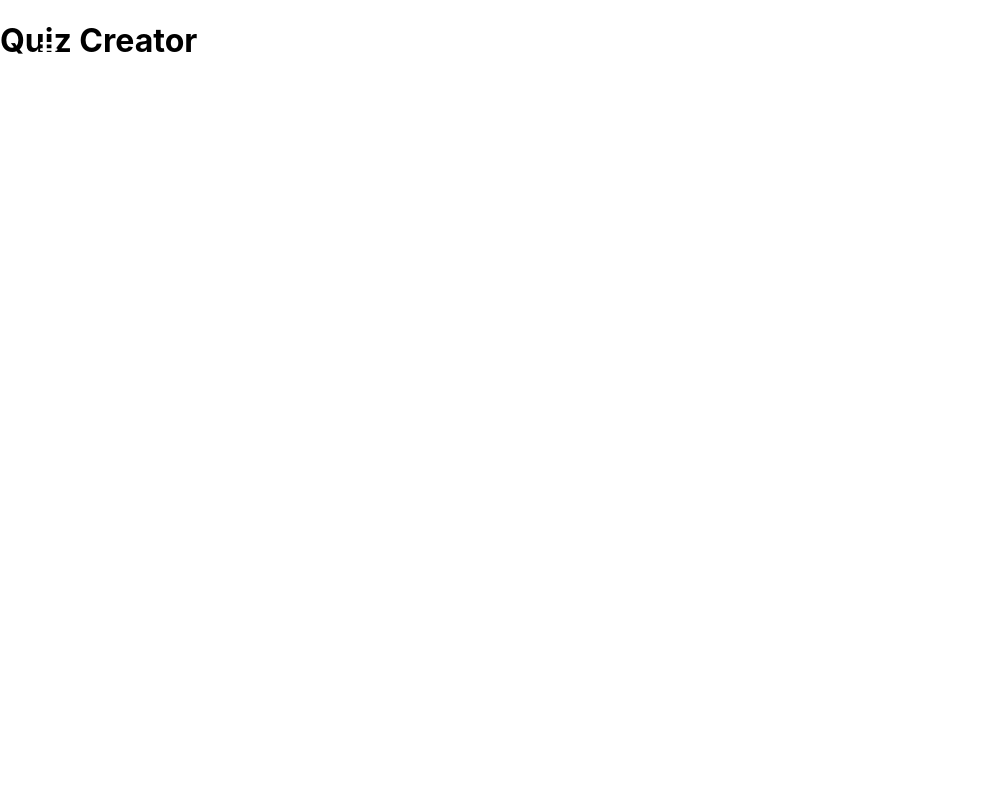
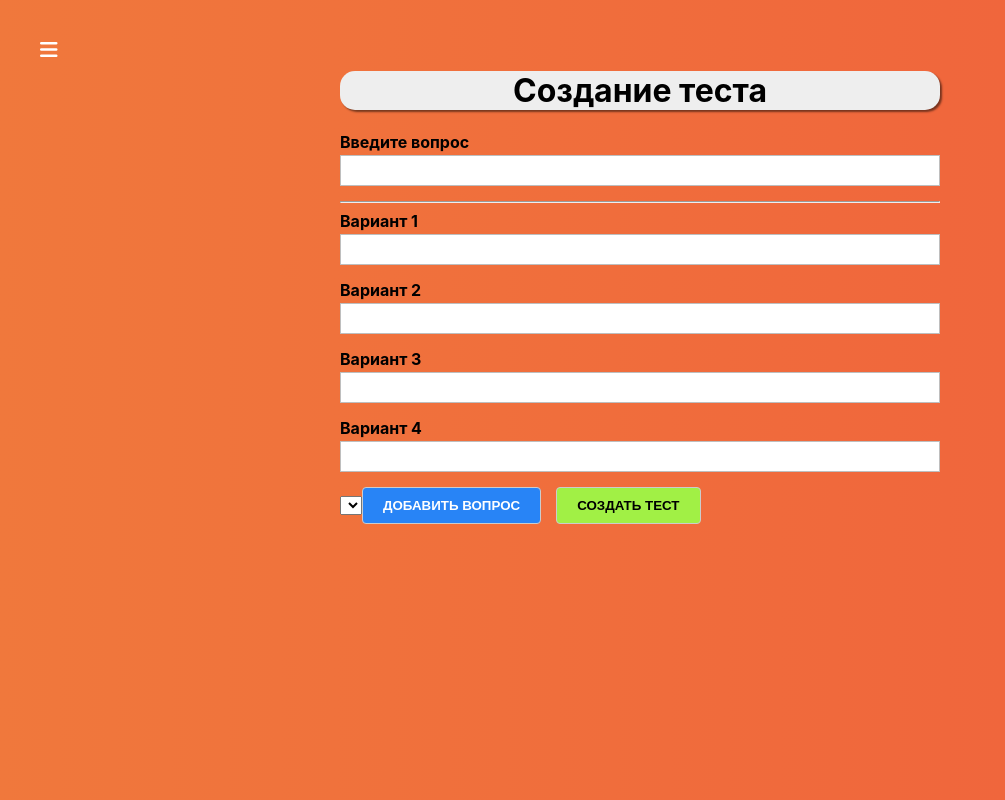
Before and after one commit to EvgeniyBudaev/react-quiz, a React app: page /quiz-creator in a window 1280 px wide. Shown: the whole page, without its empty margins (0-1005 px from the left). Built offline with nearby package versions, Linux system fonts and the light colour scheme.

Commit message:
Создание контролов

```diff
--- a/src/containers/Auth/Auth.js
+++ b/src/containers/Auth/Auth.js
@@ -11,6 +11,7 @@ function validateEmail(email) {
 
 export default class Auth extends Component {
   state = {
+    isFormValid: false,
     formControls: {
       email: {
         value: "",
@@ -81,8 +82,15 @@ export default class Auth extends Component {
 
     formControls[controlName] = control;
 
+    let isFormValid = true;
+
+    Object.keys(formControls).forEach(name => {
+      isFormValid = formControls[name].valid && isFormValid;
+    });
+
     this.setState({
-      formControls
+      formControls,
+      isFormValid
     });
   };
 
@@ -114,10 +122,18 @@ export default class Auth extends Component {
           <form onSubmit={this.submitHandler} className={classes.AuthForm}>
             {this.renderInputs()}
 
-            <Button type="success" onClick={this.loginHandler}>
+            <Button
+              type="success"
+              onClick={this.loginHandler}
+              disabled={!this.state.isFormValid}
+            >
               Войти
             </Button>
-            <Button type="primary" onClick={this.registerHandler}>
+            <Button
+              type="primary"
+              onClick={this.registerHandler}
+              disabled={!this.state.isFormValid}
+            >
               Зарегистрироваться
             </Button>
           </form>
--- a/src/containers/QuizCreator/QuizCreator.js
+++ b/src/containers/QuizCreator/QuizCreator.js
@@ -1,11 +1,96 @@
 import React, { Component } from "react";
+import classes from "./QuizCreator.module.css";
+import Button from "../../components/UI/Button/Button";
+import { createControl } from "../../form/formFramework";
+import Input from "../../components/UI/Input/Input";
+import Auxiliary from '../../hoc/Auxiliary/Auxiliary';
+
+function createOptionControl(number) {
+  return createControl(
+    {
+      label: `Вариант ${number}`,
+      errorMessage: "Значение не может быть пустым",
+      id: number
+    },
+    { required: true }
+  );
+}
+
+function createFormControls() {
+  return {
+    question: createControl(
+      {
+        label: "Введите вопрос",
+        errorMessage: "Вопрос не может быть пустым"
+      },
+      { required: true }
+    ),
+    option1: createOptionControl(1),
+    option2: createOptionControl(2),
+    option3: createOptionControl(3),
+    option4: createOptionControl(4)
+  };
+}
 
 export default class QuizCreator extends Component {
+  state = {
+    quiz: [],
+    formControls: createFormControls()
+  };
+
+  submitHandler = event => {
+    event.preventDefault();
+  };
+
+  addQuestionHandler = () => {};
+
+  createQuizHandler = () => {};
+
+  changeHandler = (value, controlName) => {};
+
+  renderControls() {
+    return Object.keys(this.state.formControls).map((controlName, index) => {
+      const control = this.state.formControls[controlName];
+      return (
+        <Auxiliary key={controlName + index}>
+          <Input
+            label={control.label}
+            value={control.value}
+            valid={control.valid}
+            shouldValidate={!!control.validation}
+            touched={control.touched}
+            errorMessage={control.errorMessage}
+            onChange={event =>
+              this.changeHandler(event.target.value, controlName)
+            }
+          />
+          {index === 0 ? <hr /> : null}
+        </Auxiliary>
+      );
+    });
+  }
+
   render() {
     return (
-      <div>
-        <h1>Quiz Creator</h1>
+      <div className={classes.QuizCreator}>
+        <div>
+          <h1>Создание теста</h1>
+
+          <form onSubmit={this.submitHandler}>
+            {this.renderControls()}
+
+            <select></select>
+
+            <Button type="primary" onClick={this.addQuestionHandler}>
+              Добавить вопрос
+            </Button>
+
+            <Button type="success" onClick={this.createQuizHandler}>
+              Создать тест
+            </Button>
+          </form>
+        </div>
       </div>
     );
-  };
+  }
 };
--- /dev/null
+++ b/src/containers/QuizCreator/QuizCreator.module.css
@@ -0,0 +1,21 @@
+.QuizCreator {
+  display: flex;
+  justify-content: center;
+  padding-top: 50px;
+  flex-grow: 1;
+  width: 100%;
+  background: linear-gradient(270deg, #f0613c 0%, #f0783c 100%);
+}
+
+.QuizCreator > div {
+  width: 100%;
+  max-width: 600px;
+  padding: 0 20px;
+}
+
+.QuizCreator h1 {
+  text-align: center;
+  background: #eee;
+  border-radius: 15px;
+  box-shadow: 2px 2px 2px rgba(0, 0, 0, 0.5);
+}
--- /dev/null
+++ b/src/form/formFramework.js
@@ -0,0 +1,7 @@
+export function createControl(config, validation) {
+  return {
+    ...config,
+    validation,
+    valid: !validation,
+  }
+}
--- /dev/null
+++ b/src/hoc/Auxiliary/Auxiliary.js
@@ -0,0 +1,3 @@
+const Auxiliary = props => props.children
+
+export default Auxiliary;
```
